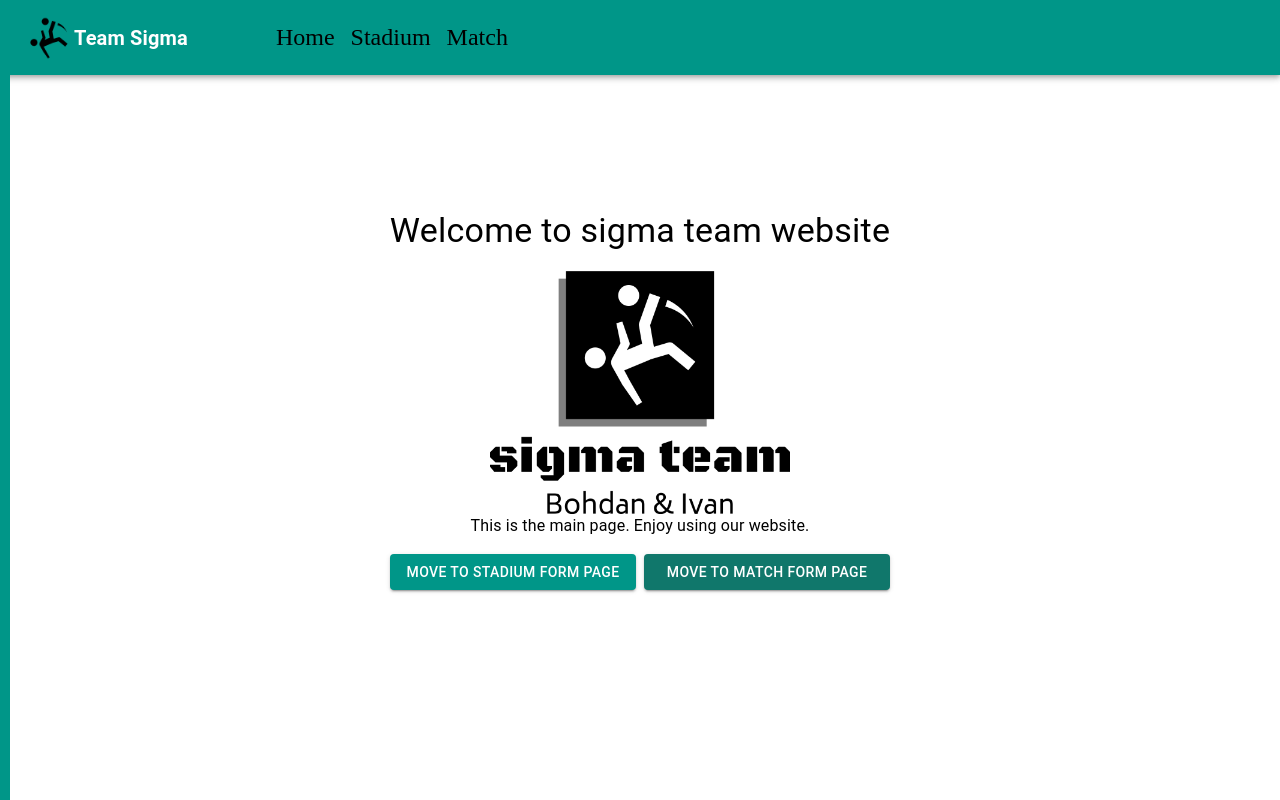
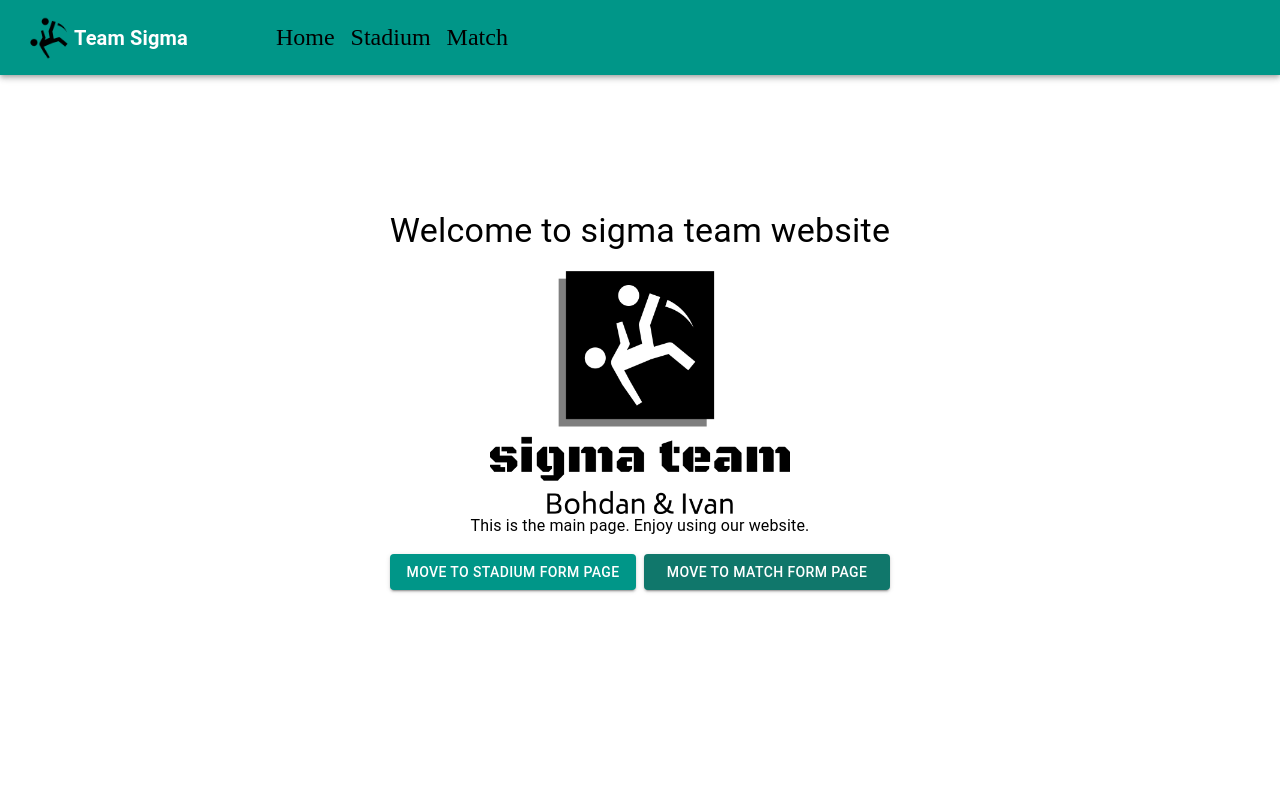
Before and after one commit to proga-react-practice/sigma-team-project, a React (Vite) app: page / in a window 1280 px wide. Built offline with nearby package versions, Linux system fonts and the light colour scheme.

Commit message:
Remove progress bar

```diff
--- a/src/components/Header.tsx
+++ b/src/components/Header.tsx
@@ -8,7 +8,6 @@ import {
     CardMedia,
 } from "@mui/material";
 import React from "react";
-import ProgressBar from "./Match/ProgressBar";
 import {Link} from "react-router-dom";
 import sigmaLogoFavicon from "/sigma-team-favicon-black.png";
 import {HOME, STADIUM_ROUTE, MATCH_ROUTE} from "../router/pathConstants";
@@ -35,7 +34,6 @@ const Header: React.FC = () => {
     return (
         <Box sx={{flexGrow: 1}}>
             <AppBar position="absolute">
-                <ProgressBar />
                 <Toolbar
                     sx={{
                         display: "flex",
--- a/src/components/Match/ProgressBar.tsx
+++ /dev/null
@@ -1,45 +0,0 @@
-import { Box } from '@mui/material'
-import React, { useEffect, useState } from 'react'
-import { theme } from '../../utils/theme-2'
-
-const ProgressBar: React.FC = () => {
-    const [progressHeight, setProgressHeight] = useState(0);
-
-    useEffect(() => {
-        const handleScroll = () => {
-            const totalHeight = document.documentElement.scrollHeight - window.innerHeight;
-            const progress = (window.scrollY / totalHeight) * 100;
-            setProgressHeight(progress);
-        };
-
-        window.addEventListener("scroll", handleScroll);
-
-        return () => {
-            window.removeEventListener("scroll", handleScroll);
-        };
-    }, []);
-
-
-  return (
-    <Box sx={{
-        height: '100%',
-        width: theme.spacing(2),
-        backgroundColor: 'primary.main',
-        position: 'fixed',
-        l: '0',
-        r: '0',
-        zIndex:999,
-        b: '0'
-    }}>
-        <Box sx={{
-            width: '100%',
-            background: 'linear-gradient(to bottom, rgba(255,255,255,0.15) 0%, rgba(0,0,0,0.15) 100%), radial-gradient(at top center, rgba(255,255,255,0.40) 0%, rgba(0,0,0,0.40) 120%) #989898',
-            backgroundBlendMode: 'multiply,multiply',
-            height: `${progressHeight}%`,
-        }}>
-        </Box>
-    </Box>
-  )
-}
-
-export default ProgressBar
```
